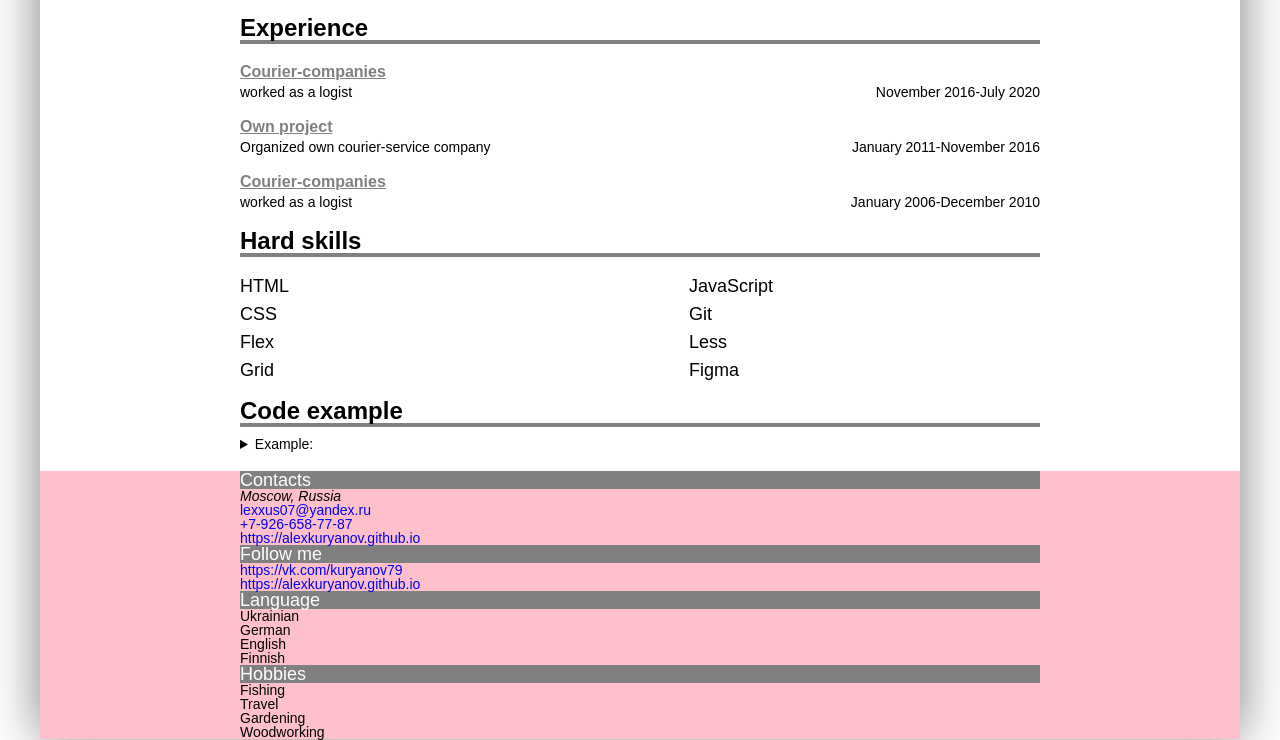
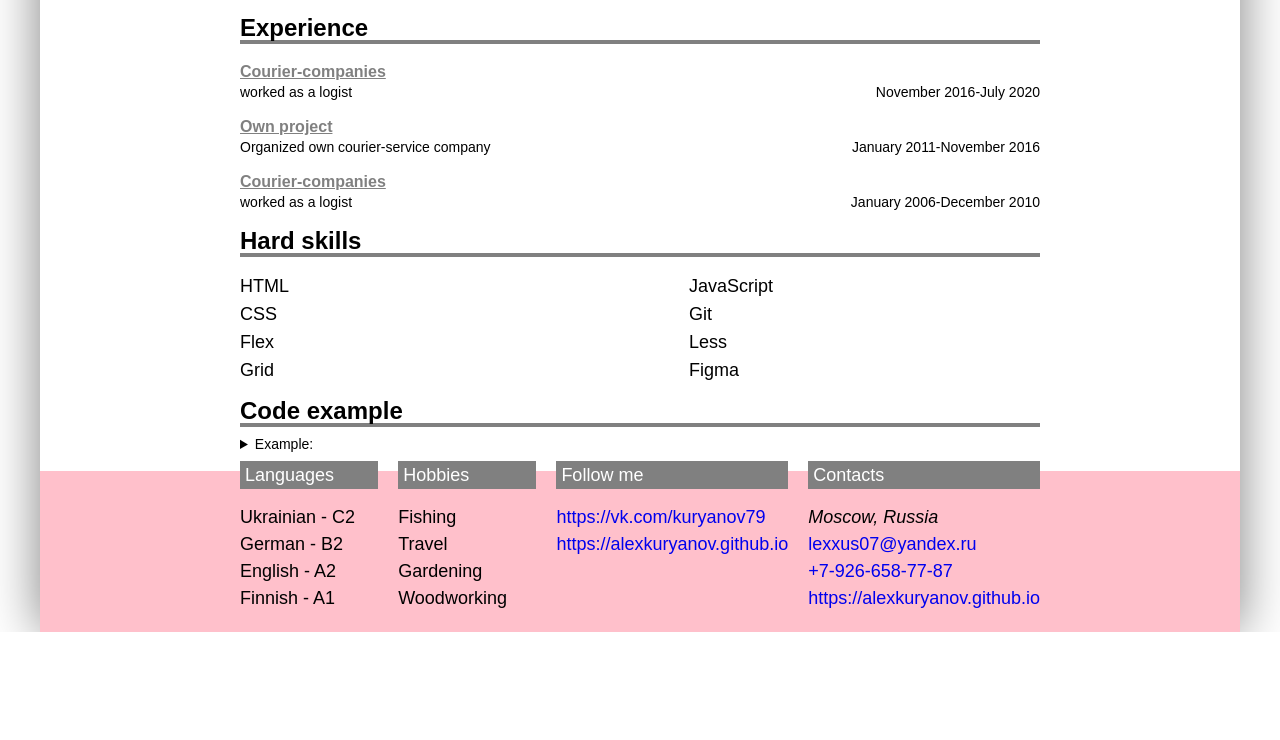
Before and after one commit to AlexKuryanov/rsschool-cv, a plain HTML site: page index.html in a window 1280 px wide. Shown: the part 519-1259 px from the top of the page. After the commit the page ends 1151 px from the top, so only its background shows below. Drawn offline with Linux system fonts and the light colour scheme.

Commit message:
feat: stylize footer

```diff
--- a/index.html
+++ b/index.html
@@ -176,60 +176,59 @@
     <footer class="footer">
       <div class="container">
         <ul class="footer__list">
-          <li class="footer__contacts">
+          <li class="footer__main-item">
+            <h4 class="footer__title">Languages</h4>
+            <ul class="footer__languages-list">
+              <li class="footer__item">Ukrainian - C2</li>
+              <li class="footer__item">German - B2</li>
+              <li class="footer__item">English - A2</li>
+              <li class="footer__item">Finnish - A1</li>
+            </ul>
+          </li>
+          <li class="footer__main-item">
+            <h4 class="footer__title">Hobbies</h4>
+            <ul class="footer__hobbies-list">
+              <li class="footer__item">Fishing</li>
+              <li class="footer__item">Travel</li>
+              <li class="footer__item">Gardening</li>
+              <li class="footer__item">Woodworking</li>
+            </ul>
+          </li>
+          <li class="footer__main-item">
+            <h4 class="footer__title">Follow me</h4>
+            <ul class="footer__follow-list">
+              <li class="footer__item">
+                <a href="http://vk.com/kuryanov79" target="_blank">
+                  https://vk.com/kuryanov79</a>
+              </li>
+              <li class="footer__item">
+                <a href="http://alexkuryanov.github.io" target="_blank">
+                  https://alexkuryanov.github.io</a>
+              </li>
+              <li class="footer__item"></li>
+              <li class="footer__item"></li>
+            </ul>
+          </li>
+          <li class="footer__main-item">
             <h4 class="footer__title">Contacts</h4>
             <ul class="footer__contacts-list">
-              <li class="footer__contacts-item">
+              <li class="footer__item">
                 <address>Moscow, Russia</address>
               </li>
-              <li class="footer__contacts-item">
+              <li class="footer__item">
                 <a href="mailto:lexxus07@yandex.ru"> lexxus07@yandex.ru</a>
               </li>
-              <li class="footer__contacts-item">
+              <li class="footer__item">
                 <a href="tel:+79266587787">+7-926-658-77-87</a>
               </li>
-              <li class="footer__contacts-item">
+              <li class="footer__item">
                 <a href="https://alexkuryanov.github.io" target="_blank">
                   https://alexkuryanov.github.io</a
                 >
               </li>
             </ul>
           </li>
-          <li class="footer__follow">
-            <h4 class="footer__title">Follow me</h4>
-            <ul class="footer__follow-list">
-              <li class="footer__follow-link">
-                <a href="http://vk.com/kuryanov79" target="_blank">
-                  https://vk.com/kuryanov79</a
-                >
-              </li>
-              <li class="footer__follow-link">
-                <a href="http://alexkuryanov.github.io" target="_blank">
-                  https://alexkuryanov.github.io</a
-                >
-              </li>
-              <li class="footer__follow-link"></li>
-              <li class="footer__follow-link"></li>
-            </ul>
-          </li>
-          <li class="footer__languages">
-            <h4 class="footer__title">Language</h4>
-            <ul class="footer__languages-list">
-              <li class="footer__languages-item">Ukrainian</li>
-              <li class="footer__languages-item">German</li>
-              <li class="footer__languages-item">English</li>
-              <li class="footer__languages-item">Finnish</li>
-            </ul>
-          </li>
-          <li class="footer__hobbies">
-            <h4 class="footer__title">Hobbies</h4>
-            <ul class="footer__hobbies-list">
-              <li class="footer__hobbies-item">Fishing</li>
-              <li class="footer__hobbies-item">Travel</li>
-              <li class="footer__hobbies-item">Gardening</li>
-              <li class="footer__hobbies-item">Woodworking</li>
-            </ul>
-          </li>
+
         </ul>
       </div>
     </footer>
--- a/style.css
+++ b/style.css
@@ -114,7 +114,7 @@ h6 {
   text-align: center;
   padding-top: 70px;
   margin-bottom: 5px;
-  color: gray;
+  color: rgb(66, 65, 65);
 }
 .header__text {
   font-size: 16px;
@@ -198,33 +198,29 @@ h6 {
   background-color: pink;
 }
 .footer__list {
+  display: flex;
+  justify-content: space-between;
+  padding-bottom: 20px;
 }
-.footer__contacts {
+.footer__main-item {
+  flex-basis: 25%;
+  font-size: 18px;
+  margin-top: 10px;
+  margin-right: 20px;
+}
+.footer__main-item:last-child {
+  margin-right: 0;
 }
 .footer__title {
   background-color: gray;
   font-size: 18px;
   color: white;
+  margin-bottom: 15px;
+  margin-top: -20px;
+  padding: 5px;
 }
-.footer__contacts-list {
+
+.footer__item {
+  font-size: 18px;
+  line-height: 1.5;
 }
-.footer__contacts-item {
-}
-.footer__follow {
-}
-.footer__follow-list {
-}
-.footer__follow-link {
-}
-.footer__languages {
-}
-.footer__languages-list {
-}
-.footer__languages-item {
-}
-.footer__hobbies {
-}
-.footer__hobbies-list {
-}
-.footer__hobbies-item {
-}
```
